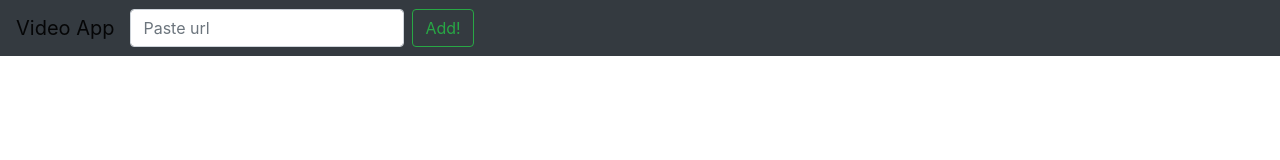
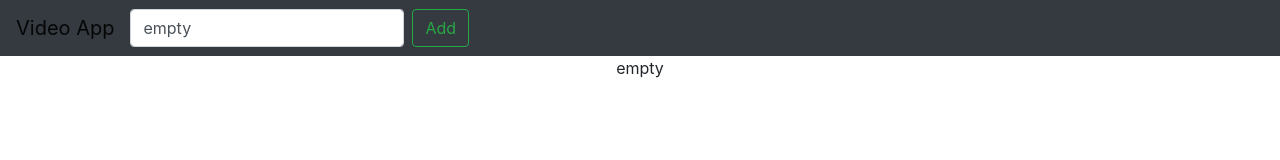
Before and after one commit to PatrykJamroz/video-app, a React (Create React App) app: page / in a window 1280 px wide. Shown: the top 160 px of the page. Built offline with nearby package versions, Linux system fonts and the light colour scheme.

Commit message:
added customhook

```diff
--- a/src/App.js
+++ b/src/App.js
@@ -1,10 +1,14 @@
 import "./App.css";
 import Header from "./components/Header";
+import { useVideo } from "./hooks/useVideo";
 
 function App() {
+  const data = useVideo();
+
   return (
     <div className="App">
       <Header />
+      {data.inputURL}
     </div>
   );
 }
--- a/src/components/Header.js
+++ b/src/components/Header.js
@@ -2,14 +2,25 @@ import Navbar from "react-bootstrap/Navbar";
 import Form from "react-bootstrap/Form";
 import Button from "react-bootstrap/Button";
 import FormControl from "react-bootstrap/FormControl";
+import { useVideo } from "../hooks/useVideo";
 
 export default function Header() {
+  const data = useVideo();
   return (
     <Navbar bg="dark" expand="lg">
       <Navbar.Brand href="#home">Video App</Navbar.Brand>
-      <Form inline>
-        <FormControl type="text" placeholder="Paste url" className="mr-sm-2" />
-        <Button variant="outline-success">Add!</Button>
+      <Form onSubmit={data.handleVideoAdd} inline>
+        <FormControl
+          type="text"
+          name="url"
+          placeholder="Paste url"
+          value={data.inputURL}
+          onChange={data.handleInputURLChange}
+          className="mr-sm-2"
+        />
+        <Button type="submit" variant="outline-success">
+          Add
+        </Button>
       </Form>
     </Navbar>
   );
--- /dev/null
+++ b/src/hooks/useVideo.js
@@ -0,0 +1,34 @@
+import { useState } from "react";
+import { API_KEY } from "../crede";
+
+export function useVideo() {
+  //paste url -> setState
+  //add button -> onSubmit
+  //check source (youtube, vimeo, etc.)
+  //get ID
+  //fetch data
+  //set state -> view count, likes count, vids name, vids thumbnail, date of add (to our app)
+
+  const [inputURL, setInputURL] = useState("empty");
+  const [videoData, setVideoData] = useState([]);
+
+  const handleInputURLChange = (e) => {
+    setInputURL(e.currentTarget.value);
+    console.log(inputURL);
+  };
+
+  const handleVideoAdd = (e) => {
+    e.preventDefault();
+    if (inputURL.includes("youtu")) {
+      console.log(handleYouTubeVideo(inputURL));
+    }
+  };
+
+  const handleYouTubeVideo = (url) => {
+    let params = new URL(url).searchParams;
+    let videoID = params.get("v");
+    return videoID;
+  };
+
+  return { inputURL, handleInputURLChange, handleVideoAdd };
+}
```
Also changed, not shown: src/APIs/youtubeAPI.js (added), 1 other file (tests, documents, lock files or other folders).
